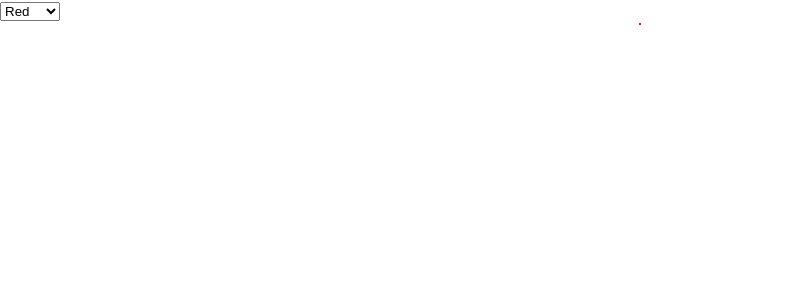
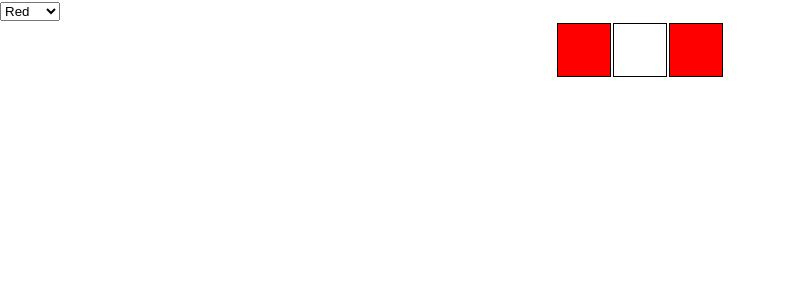
Before and after one commit to Anthonysokolov/cuny2x-colorgrid, a React (Create React App) app: page / in a window 1280 px wide. Shown: the top 300 px of the page, without its empty margins (0-786 px from the left). Built offline with nearby package versions, Linux system fonts and the light colour scheme.

Commit message:
added table row

```diff
--- a/src/App.js
+++ b/src/App.js
@@ -1,6 +1,7 @@
 import React, {Component} from 'react';
 import './App.css';
 import Cell from "./components/cell.js"
+import TableRow from "./components/TableRow.js"
 
 class App extends Component{
   constructor(props){
@@ -25,9 +26,7 @@ class App extends Component{
             </div>
             <table id="main-grid" align="center">
             <tbody>
-              <tr>
-                  <Cell color = "red"/>
-              </tr>
+              <TableRow cols = {this.state.col}/>
             </tbody>
             </table>
             </div>
--- /dev/null
+++ b/src/components/TableRow.js
@@ -0,0 +1,21 @@
+import React, {Component} from 'react'
+import Cell from './cell.js'
+
+class TableRow extends Component{
+  constructor(props){
+    super(props)
+    this.state = {
+      cols:["red","","red"]
+    }
+  }
+  render(){
+    return <tr>
+              {this.state.cols.map((color) => {
+                  return <Cell color={color}/>
+              })
+              }
+           </tr>
+  }
+}
+
+export default TableRow
--- a/src/components/cell.css
+++ b/src/components/cell.css
@@ -1,6 +1,15 @@
 td{
-
+  height: 50px;
+  width: 50px;
+  background-color: white;
+  border: thin solid black;
 }
 .red-cell{
   background-color: red;
 }
+.green-cell{
+  background-color: green;
+}
+.blue-cell{
+  background-color: blue;
+}
```
